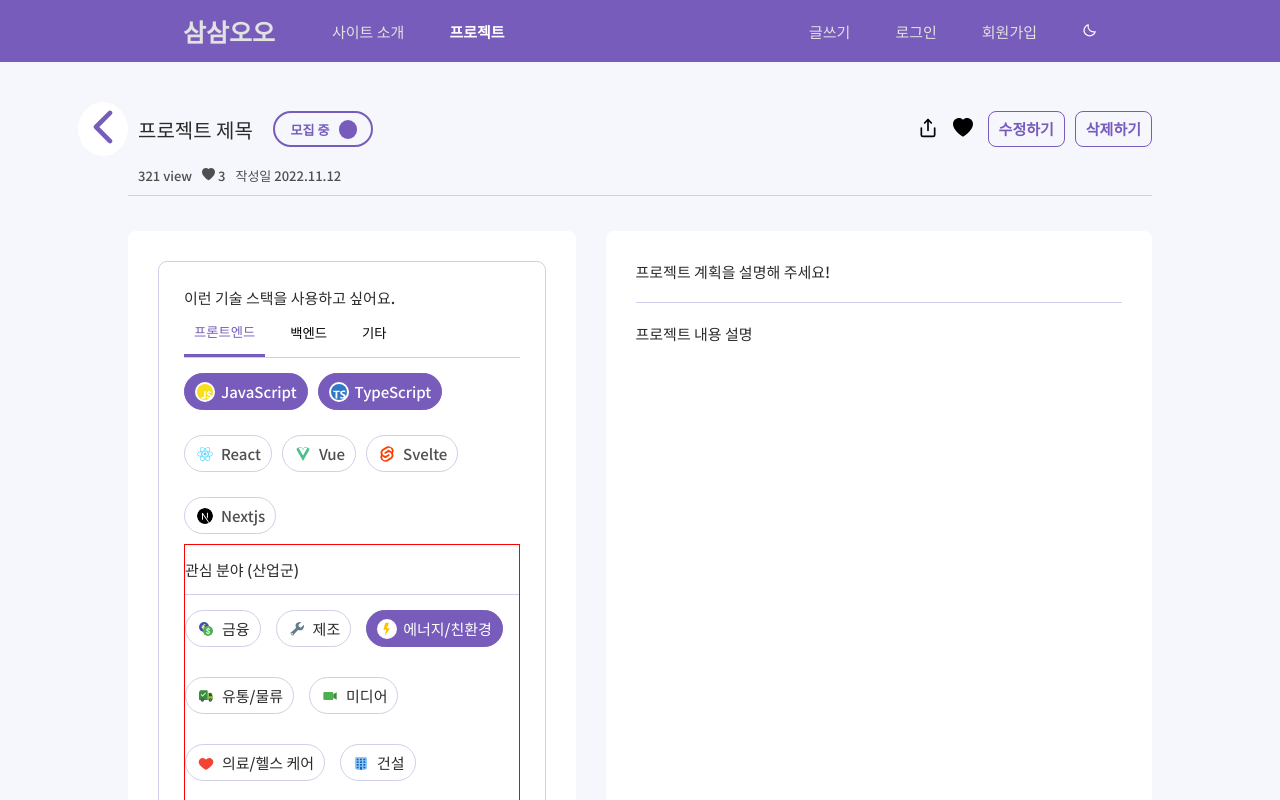
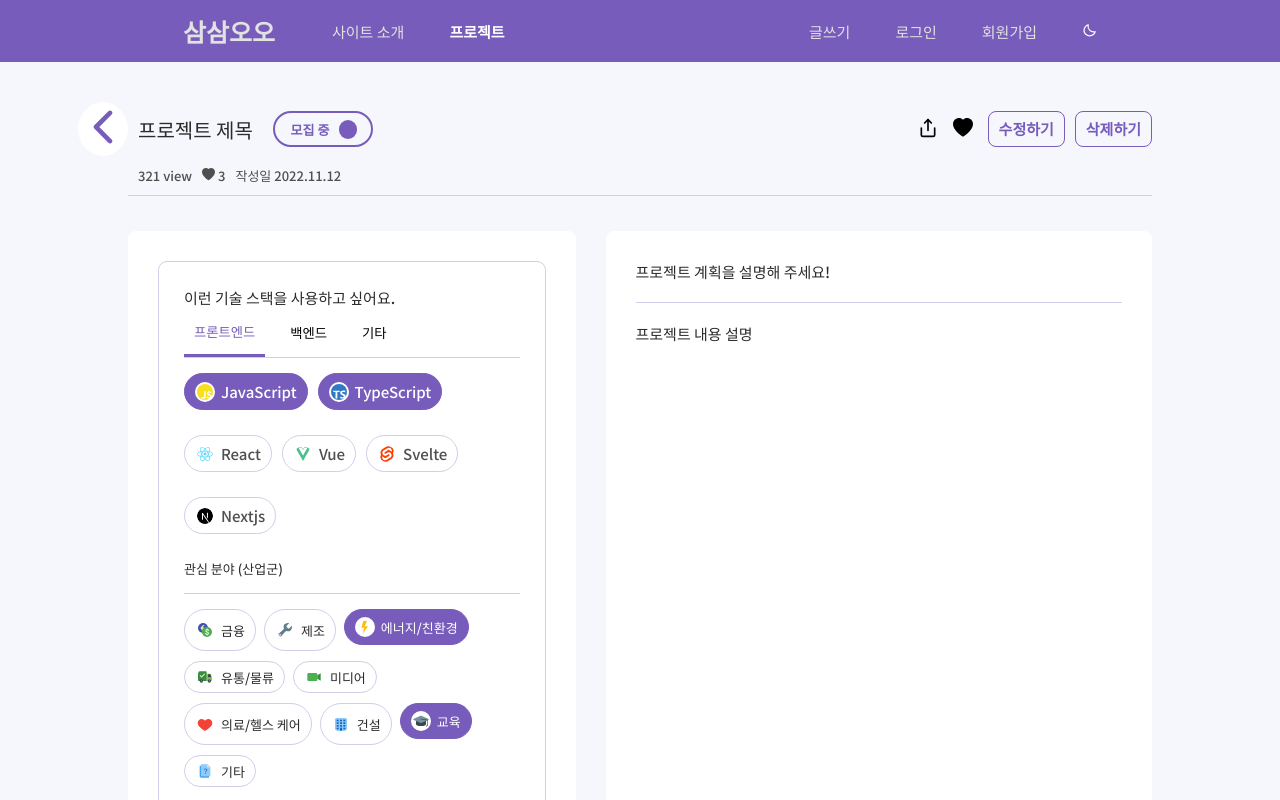
Before and after one commit to codestates-seb/seb40_main_035, a React (Create React App) app in the folder client/: page /article/1 in a window 1280 px wide. Shown: the top 800 px of the page. Built offline with nearby package versions, Linux system fonts and the light colour scheme.

Commit message:
design: 폰트사이즈,마진 간격 조정

```diff
--- a/client/src/components/InterestView.js
+++ b/client/src/components/InterestView.js
@@ -14,10 +14,9 @@ import {
 } from 'react-icons/fc';
 
 const Container = styled.div`
-  border: 1px solid red;
   width: 100%;
   color: var(--black);
-  font-size: 15px;
+  font-size: 13px;
 
   .title {
     border-bottom: 1px solid var(--purple-medium);
@@ -39,12 +38,12 @@ const Container = styled.div`
     border: 1px solid var(--purple-medium);
     border-radius: 25px;
     background-color: white;
-    font-size: 15px;
+    font-size: 13px;
 
     display: flex;
     align-items: center;
-    margin: 15px 15px 15px 0;
-    padding: 7px 10px;
+    margin: 15px 8px -5px 0;
+    padding: 5px 10px;
   }
 
   .interest-tag-img {
@@ -65,7 +64,7 @@ const Container = styled.div`
 
     display: flex;
     align-items: center;
-    margin: 15px 15px 15px 0;
+    margin: 15px 7px 1px 0;
     padding: 7px 10px;
   }
 `;
```
